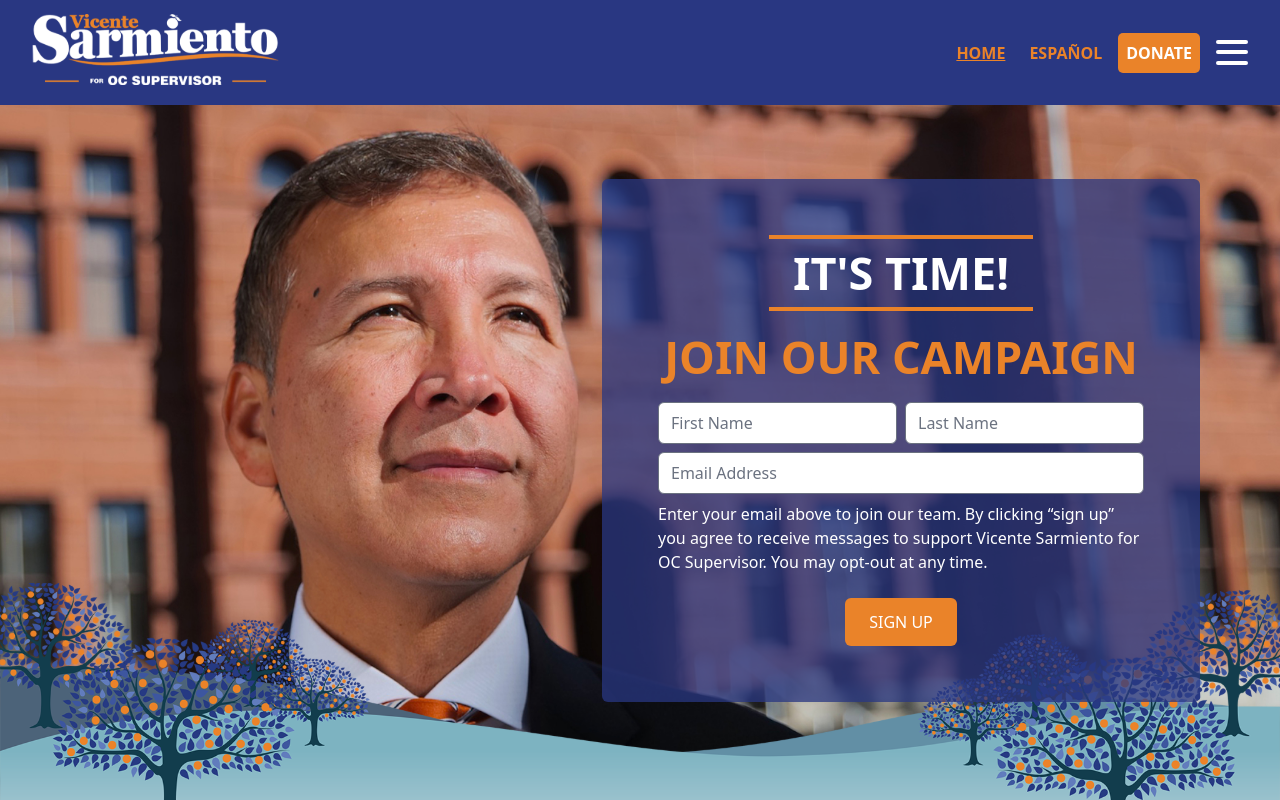
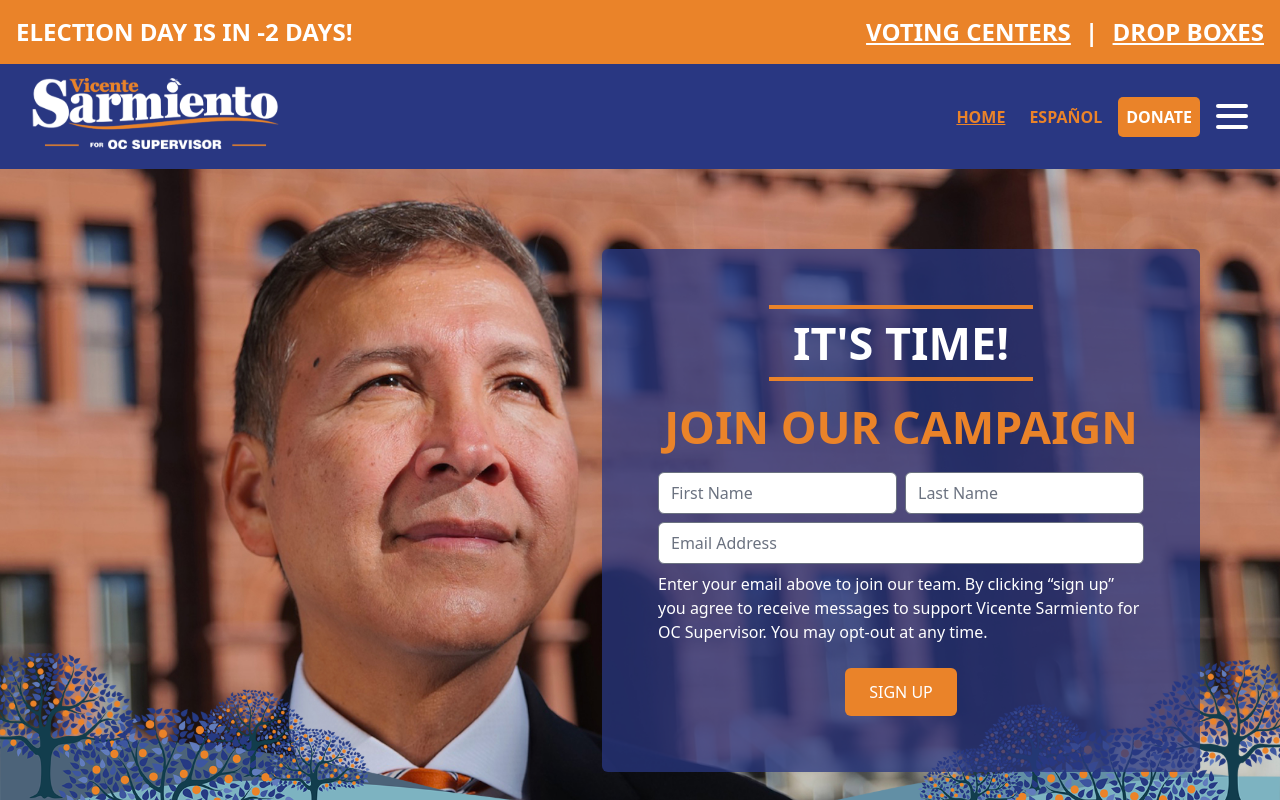
Before and after one commit to kenput3r/sarmiento-for-supervisor, a Next.js app: page / in a window 1280 px wide. Shown: the top 800 px of the page. Built offline with nearby package versions, Linux system fonts and the light colour scheme.

Commit message:
remove position fixed, add position sticky

```diff
--- a/components/layout.js
+++ b/components/layout.js
@@ -6,6 +6,7 @@ import Link from 'next/link'
 import Navigation from './Navigation/Navigation'
 import NavigationDrawer from './Navigation/NavigationDrawer'
 import Footer from './Footer/Footer'
+import Countdown from './Countdown/Countdown'
 import logo from '../images/sarmiento-for-oc-supervisor.svg'
 
 const LinkedLogo = React.forwardRef(({ onClick, href }, ref) => (
@@ -42,7 +43,9 @@ export default function Layout({ children, home }) {
         <meta name="twitter:card" content="summary_large_image" />
       </Head>
 
-      <header className="flex flex-row bg-blue-500 py-3.5 px-3.5 justify-between items-center fixed top-0 w-full z-10 md:px-8">
+      <Countdown />
+
+      <header className="flex flex-row bg-blue-500 py-3.5 px-3.5 justify-between items-center sticky top-0 w-full z-10 md:px-8">
         {home ? (
           <h1 className="flex-1 md:flex-auto">
             <Image src={logo} alt="Vicente Sarmiento For OC Supervisor" quality={100} loading="eager" priority />
@@ -59,7 +62,7 @@ export default function Layout({ children, home }) {
 
       <NavigationDrawer showDrawer={showDrawer} />
 
-      <main className="mt-[99px] phones:mt-[73px]">{children}</main>
+      <main>{children}</main>
 
       <Footer />
     </div>
```
